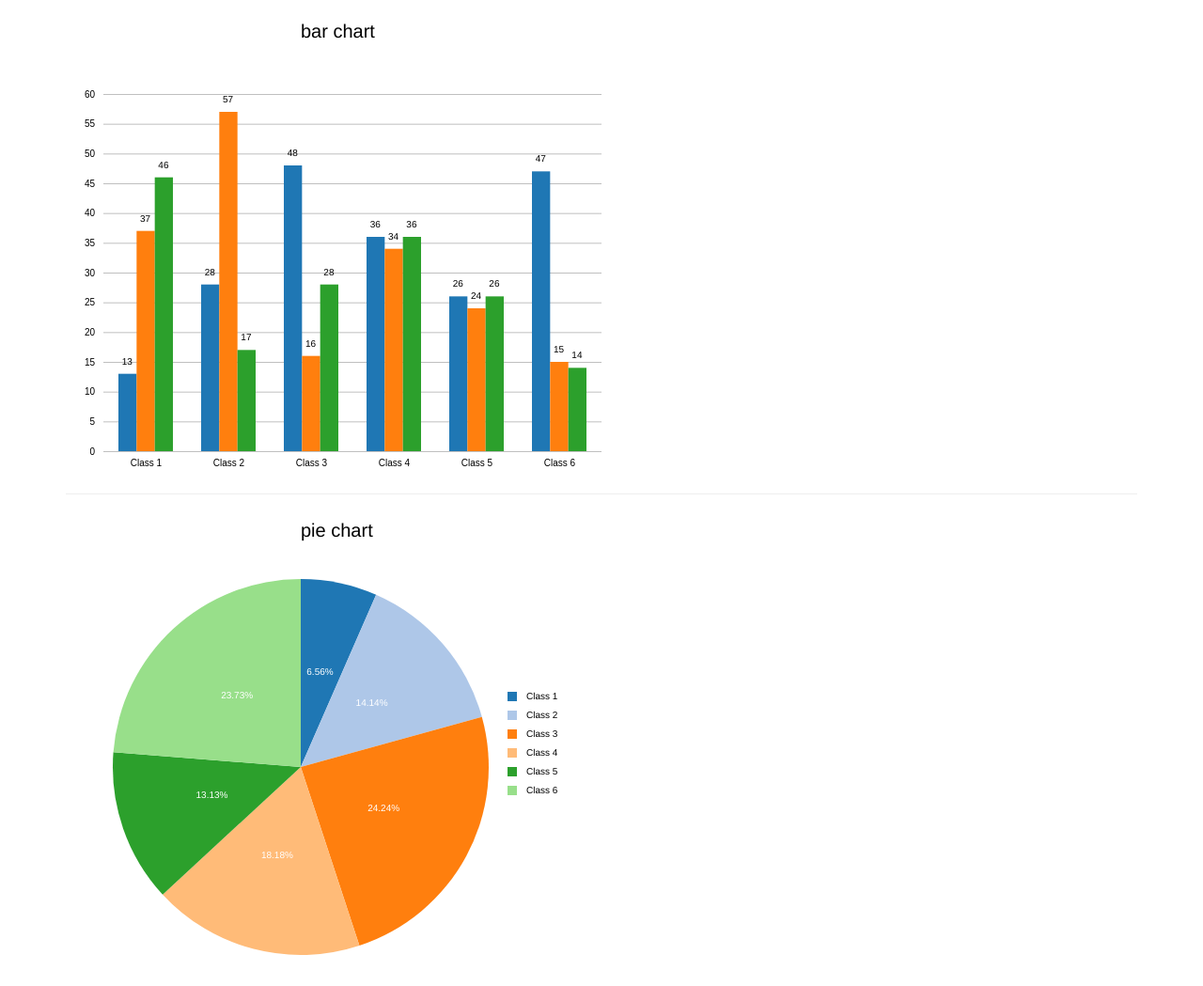
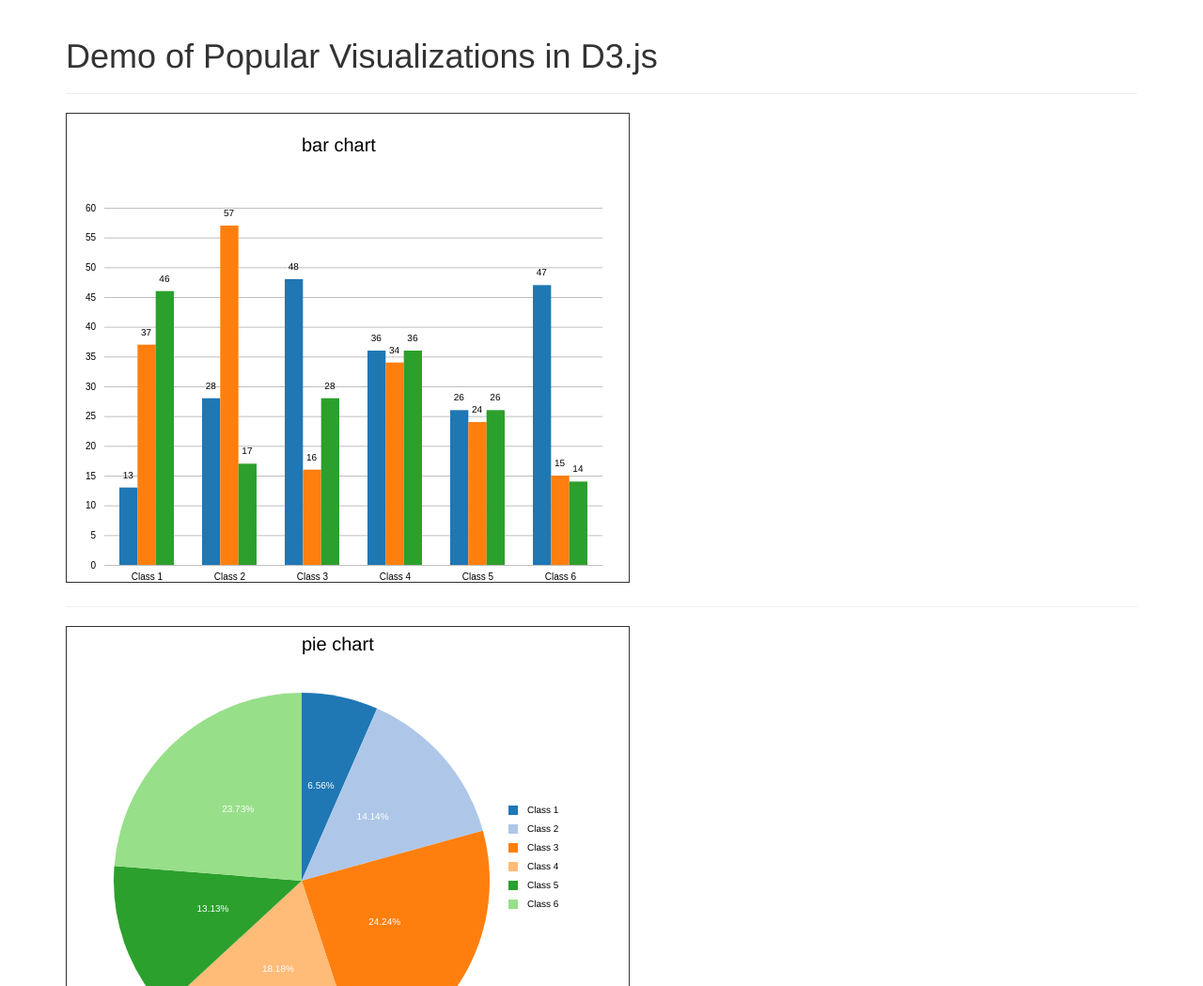
Before and after one commit to XiaoLongZhu/ChartsForGeneral, a plain HTML site: page index.html in a window 1280 px wide. Shown: the top 1049 px of the page at 94% size. Drawn offline with nearby package versions, Linux system fonts and the light colour scheme.

```diff
--- a/index.html
+++ b/index.html
@@ -3,13 +3,51 @@
 
 	<head>
 		<meta charset="utf-8" />
-		<title>Demo</title>
+		<title>Demo of Popular Visualizations in D3.js</title>
 		<link rel="stylesheet" href="https://maxcdn.bootstrapcdn.com/bootstrap/3.3.7/css/bootstrap.min.css" integrity="sha384-BVYiiSIFeK1dGmJRAkycuHAHRg32OmUcww7on3RYdg4Va+PmSTsz/K68vbdEjh4u" crossorigin="anonymous">
+		<link rel="stylesheet" href="css/general.css">
 	</head>
 
 	<body>
+		<!--
+		***************************************************
+		This is a demo about how to create several popular
+		visualizations in D3.js.
+
+		I tried my best to create those visualizations for
+		general purpose, which means you can directly use
+		them in your own project.
+
+		Please check "data_source" folder to see what kind
+		of JSON data format is needed in visualizations.
+
+		Please clearly identify "id" of divs where you want
+		to put visualizations in your html file.
+
+		"general.js" contains all configurations needed for
+		visualizations. It's enough to only figure out how
+		those configurations work for visualizations if time
+		is short.
+
+		Please make sure to include jQuery and D3.js source
+		in your project. See details below.
+
+		In "js" folder, different js files contain different
+		visualizations, please include those that you need in
+		your project. See details below.
+
+		***************************************************
+		-->
 		<div class="container">
 			<div class="row">
+				<div class="col-md-12">
+					<div class="page-header">
+						<h1>Demo of Popular Visualizations in D3.js</h1>
+					</div>
+				</div>
+			</div>
+			<div class="row">
+				<!--this is where I put bar chart-->
 				<div class="col-md-12" id="bar_chart"></div>
 			</div>
 			<hr>
```
Also changed, not shown: 1 other file.
